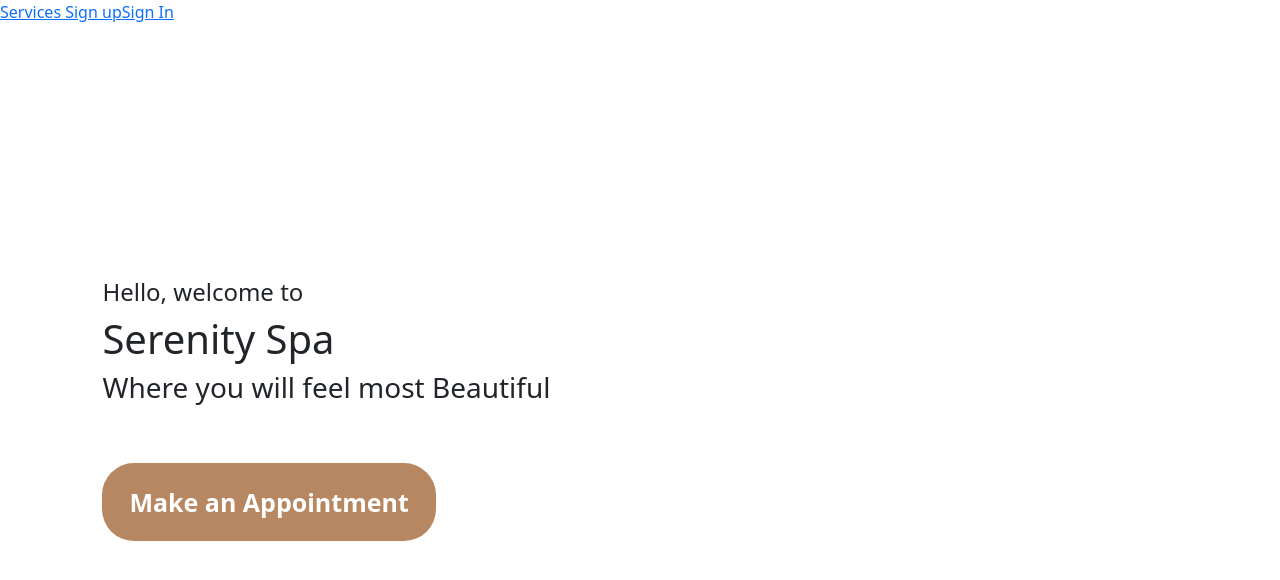
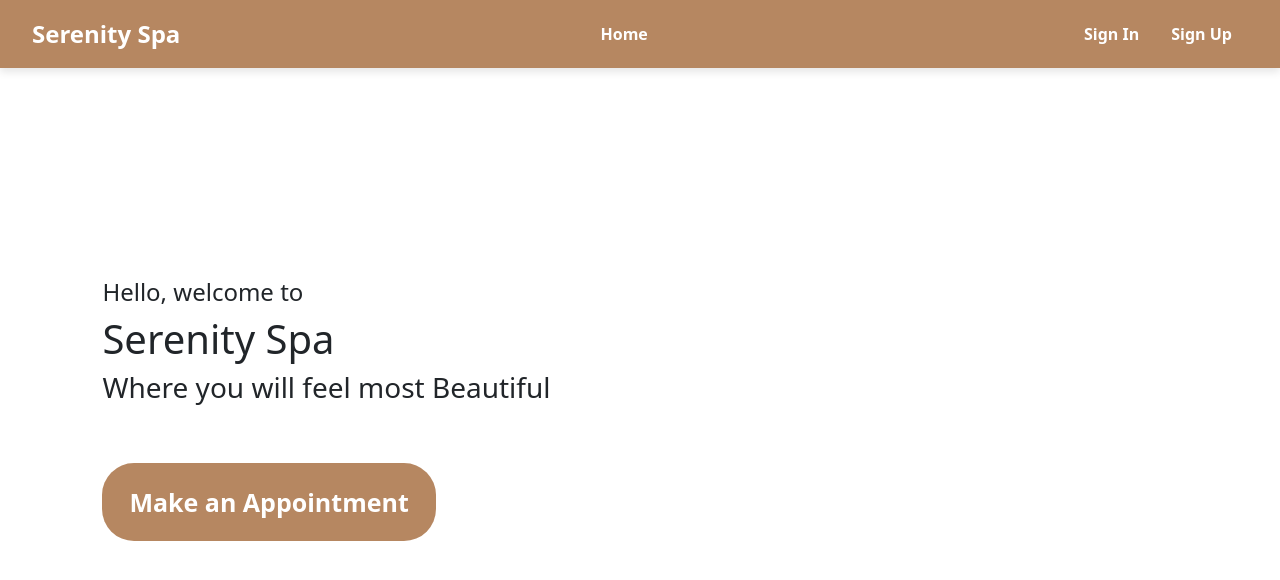
Before and after one commit to zainabkarim18/serenity-spa-frontend, a React (Vite) app: page / in a window 1280 px wide. Shown: the top 580 px of the page. Built offline with nearby package versions, Linux system fonts and the light colour scheme; no server answers; the HTML template or start-up script is replaced by a standard one.

Commit message:
added navbar component and edited the app.jsx signout functions

```diff
--- a/src/App.jsx
+++ b/src/App.jsx
@@ -1,8 +1,6 @@
-// import * as serviceService from './services/serviceService';
-import { Routes, Route} from 'react-router-dom';
-import { Link } from 'react-router-dom';
-import { useState} from 'react';
-import authService from './services/authService'
+import { Routes, Route } from 'react-router-dom';
+import { useState } from 'react';
+import authService from './services/authService';
 
 // Components
 import ServiceList from "./components/service/ServiceList";
@@ -20,6 +18,8 @@ const App = () => {
 
   return (
     <>
+      <NavBar user={user} handleSignout={handleSignout} />
+
       <div className="home-content">
         <h4>Hello, welcome to</h4>
         <h1 className="glowing-title">
@@ -32,15 +32,9 @@ const App = () => {
 
       <Routes>
         <Route path="/services" element={<ServiceList />} />
-        <Route path="/NavBar" element={< NavBar/>} />
         <Route path="/signup" element={<SignupForm setUser={setUser} />} />
         <Route path="/signin" element={<SigninForm setUser={setUser} />} />
       </Routes>
-
-<Link to="/services" >Services </Link>
-<Link to="/signup" >Sign up</Link>
-<Link to="/signin" >Sign In </Link>
-
     </>
   );
 };
--- a/src/components/partials/NavBar.jsx
+++ b/src/components/partials/NavBar.jsx
@@ -3,15 +3,19 @@ import { Link } from 'react-router-dom';
 const NavBar = ({ user, handleSignout }) => {
   return (
     <nav>
-      <div className="logo">MyLogo</div>
-      <ul>
+      <div className="logo">Serenity Spa</div>
+      <ul className="nav-center">
         <li><Link to="/">Home</Link></li>
-        <li><Link to="/services">Services</Link></li>
-        <li><Link to="/bookings">Bookings</Link></li>
+        {user && (
+          <>
+            <li><Link to="/services">Services</Link></li>
+            <li><Link to="/bookings">Bookings</Link></li>
+          </>
+        )}
+      </ul>
+      <ul className="nav-right">
         {user ? (
-          <>
-            <li><Link onClick={handleSignout} to="/">Log Out</Link></li>
-          </>
+          <li><Link onClick={handleSignout} to="/">Log Out</Link></li>
         ) : (
           <>
             <li><Link to="/signin">Sign In</Link></li>
--- a/src/index.css
+++ b/src/index.css
@@ -27,54 +27,50 @@
 }
 
 /* Nav bar */
+
 nav {
+  background-color: #b68761;
+  padding: 1rem 2rem;
+  box-shadow: 0 4px 8px rgba(0, 0, 0, 0.1);
   display: flex;
+  justify-content: space-between;
   align-items: center;
-    justify-content: space-between;
-    padding-top: 45px;
-    padding-bottom: 45px;
-    padding-left: 8%;
-    padding-right: 8%;
 }
 
-  .logo {
-    color: black;
-    font-size: 35px;
-    letter-spacing: 1px;
-    cursor: pointer;
+nav .logo {
+  font-size: 1.5rem;
+  font-weight: bold;
+  color: #fff;
+}
+
+nav ul {
+  list-style: none;
+  display: flex;
+  margin: 0;
+  padding: 0;
 }
 
 nav ul li {
-    list-style-type: none;
-    display: inline-block;
-    padding: 10px 25px;
-    font-family: 'Josefin Sans', sans-serif;
+  margin: 0 1rem;
+}
+
+nav ul.nav-center {
+  flex: 1;
+  display: flex;
+  justify-content: center;
+}
+
+nav ul.nav-right {
+  margin-left: auto;
 }
 
 nav ul li a {
-    color: white;
+  color: #fff;
   text-decoration: none;
   font-weight: bold;
-    text-transform: capitalize;
-    font-family: 'Josefin Sans', sans-serif;
+  transition: color 0.3s;
 }
 
 nav ul li a:hover {
-    color: #D66171;
-    transition: .4s;
+  color: #f0e4d7;
 }
-
-  .btn {
-    background-color: #7b925a;
-    color: white;
-    text-decoration: none;
-    border: 2px solid transparent;
-    font-weight: bold;
-    padding: 10px 25px;
-    border-radius: 30px;
-    transition: transform .4s;
-  }
-
-  .btn:hover {
-    transform: scale(1.2);
-  }
```
Lines whose indentation alone changed are shown as unchanged.
